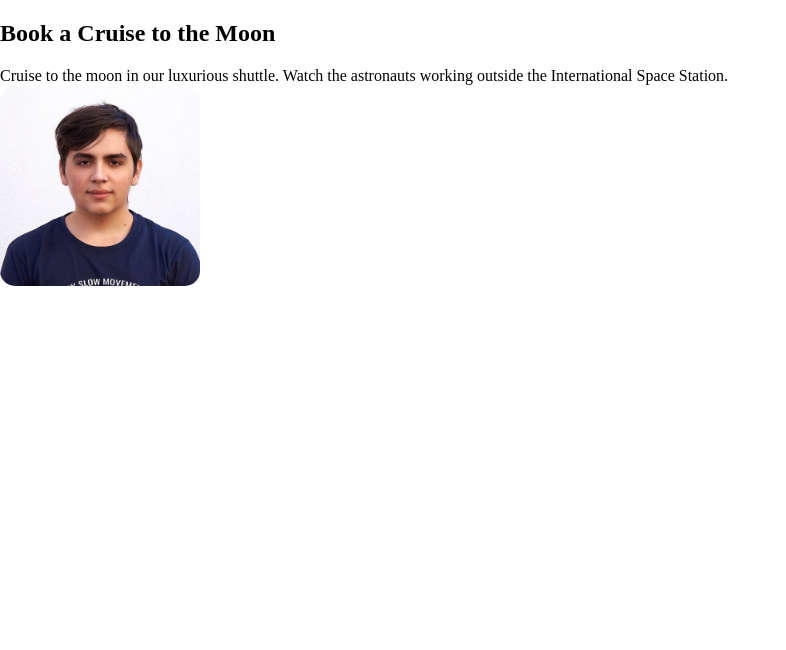
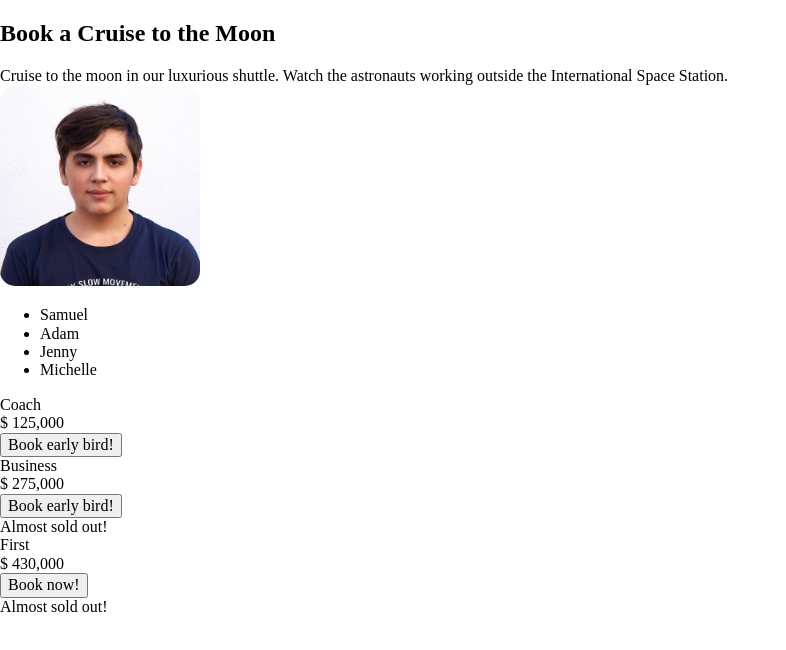
Before and after one commit to 2lol555/stc-mslearn, a plain HTML site: page web/index.html in a window 1280 px wide. Shown: the whole page, without its empty margins (0-786 px from the left). Drawn offline with nearby package versions, Linux system fonts and the light colour scheme.

Commit message:
End of module 2

```diff
--- a/web/index.html
+++ b/web/index.html
@@ -37,7 +37,29 @@
 		<h2>{{productName}}</h2>
 		<div>{{productDescription}}</div>
 		<img :src="productImage" :alt="productImageDescription" :style="productImageStyle" />
+
+		<ul>
+			<li v-for="name in names" :key="index">{{name}}</li>
+		</ul>
+
+		<div v-for="(productClass, index) in productClasses" :key="index" class="row">
+			<div class="column">
+				{{ productClass.name }}
+			</div>
+			<div class="column">
+				$ {{ productClass.price.toLocaleString('en-US') }}
+			</div>
+			<!-- More to come -->
+			<button v-if="productClass.earlyBird" class="button">Book early bird!</button>
+			<button v-else class="button">Book now!</button>
+
+			<div v-show="productClass.seatsAvailable < 10">Almost sold out!</div>
+
+
+		</div>
 	</div>
+
+
 
 
 	<script src="index.js"></script>
--- a/web/index.js
+++ b/web/index.js
@@ -11,7 +11,29 @@ const app = Vue.createApp({
 			productImageStyle: {
 				'border-radius': '15px',
 				'height': '200px'
-			}
+			},
+			names:["Samuel", "Adam", "Jenny", "Michelle"],
+
+			productClasses: [
+				{
+					name: 'Coach',
+					price: 125000,
+					seatsAvailable: 20,
+					earlyBird: true
+				},
+				{
+					name: 'Business',
+					price: 275000,
+					seatsAvailable: 6,
+					earlyBird: true
+				},
+				{
+					name: 'First',
+					price: 430000,
+					seatsAvailable: 2,
+					earlyBird: false
+				}
+			]
 		}
 	},
 });
```
